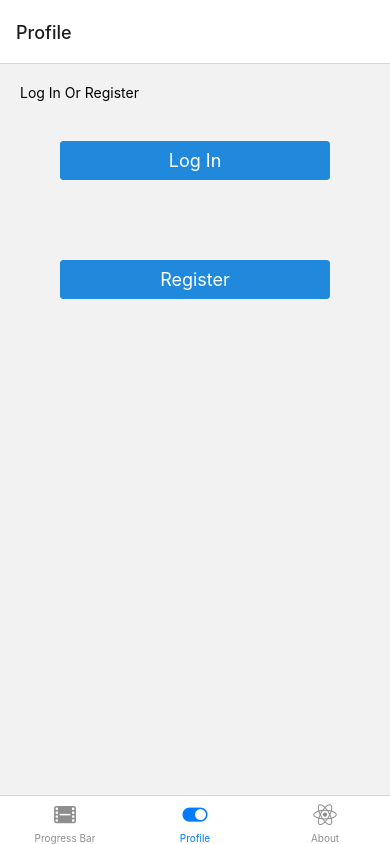
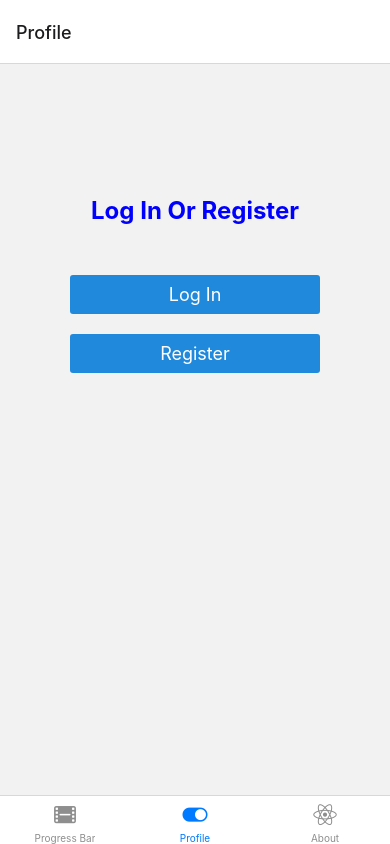
Before and after one commit to ejw773/bfi250-mobile, a React Native app: screen /Profile in a window 390 px wide. Built offline with nearby package versions, Linux system fonts and the light colour scheme.

Commit message:
home page redirects when no JWT is found

```diff
--- /dev/null
+++ b/src/components/PleaseLoginComponent.js
@@ -0,0 +1,32 @@
+import React from 'react';
+import { StyleSheet, Text, View } from 'react-native';
+import { Button } from 'react-native-elements';
+import { masterColor } from '../globalSettings/color';
+
+function PleaseLogin({ navigation }) {
+  return (
+    <View style={styles.loadingView}>
+      <Text style={styles.loadingText}>Please Log In</Text>
+      <Button
+        title='Login Page'
+        onPress={() => navigation.navigate('Profile')}
+      />
+    </View>
+  );
+}
+
+const styles = StyleSheet.create({
+  loadingView: {
+    alignItems: 'center',
+    justifyContent: 'center',
+    flex: 1,
+  },
+  loadingText: {
+    color: masterColor,
+    fontSize: 24,
+    fontWeight: 'bold',
+    margin: 20,
+  },
+});
+
+export default PleaseLogin;
--- a/src/components/auth/AuthModal.js
+++ b/src/components/auth/AuthModal.js
@@ -1,23 +1,15 @@
-import React, { useState, useEffect } from 'react';
-import { useDispatch, useSelector } from 'react-redux';
-import { View, StyleSheet, Text, Modal } from 'react-native';
-import { Input, Button, CheckBox } from 'react-native-elements';
-import * as SecureStore from 'expo-secure-store';
-import { masterColor } from '../../globalSettings/color';
-import { login } from '../../redux/actions/auth';
+import React, { useState } from 'react';
+import { useDispatch } from 'react-redux';
+import { View, StyleSheet, Text } from 'react-native';
+import { Button } from 'react-native-elements';
 import { clearMessage } from '../../redux/actions/message';
 import LoginModal from './LoginModal';
 import RegisterModal from './RegisterModal';
+import { masterColor } from '../../globalSettings/color';
 
 const AuthModal = () => {
-  const auth = useSelector((state) => state.auth);
   const [showLogin, setShowLogin] = useState(false);
   const [showRegister, setShowRegister] = useState(false);
-
-  const [name, setName] = useState('');
-  const [password, setPassword] = useState('');
-  const [email, setEmail] = useState('');
-  const [remember, setRemember] = useState(false);
 
   const dispatch = useDispatch();
 
@@ -32,12 +24,18 @@ const AuthModal = () => {
 
   return (
     <View style={styles.container}>
-      <Text>Log In Or Register</Text>
-      <View style={styles.formButton}>
-        <Button onPress={() => toggleLogin()} title='Log In' />
-      </View>
-      <View style={styles.formButton}>
-        <Button onPress={() => toggleRegister()} title='Register' />
+      <Text style={styles.loginText}>Log In Or Register</Text>
+      <View style={styles.formButtonGroup}>
+        <Button
+          style={styles.formButton}
+          onPress={() => toggleLogin()}
+          title='Log In'
+        />
+        <Button
+          style={styles.formButton}
+          onPress={() => toggleRegister()}
+          title='Register'
+        />
       </View>
       <LoginModal showLogin={showLogin} toggleLogin={toggleLogin} />
       <RegisterModal
@@ -52,6 +50,7 @@ const styles = StyleSheet.create({
   container: {
     justifyContent: 'center',
     margin: 20,
+    flex: 1,
   },
   formIcon: {
     marginRight: 10,
@@ -63,8 +62,17 @@ const styles = StyleSheet.create({
     margin: 10,
     backgroundColor: null,
   },
+  formButtonGroup: {
+    margin: 40,
+  },
   formButton: {
-    margin: 40,
+    margin: 10,
+  },
+  loginText: {
+    color: masterColor,
+    fontSize: 24,
+    fontWeight: 'bold',
+    textAlign: 'center',
   },
 });
 
--- a/src/components/auth/LoginModal.js
+++ b/src/components/auth/LoginModal.js
@@ -15,7 +15,6 @@ const LoginModal = ({ showLogin, toggleLogin }) => {
   const handleLogin = async () => {
     try {
       const response = await dispatch(login(email, password));
-      toggleLogin();
     } catch (error) {
       console.log(error);
     }
--- a/src/components/auth/RegisterModal.js
+++ b/src/components/auth/RegisterModal.js
@@ -16,9 +16,7 @@ const LoginModal = ({ showRegister, toggleRegister }) => {
   const dispatch = useDispatch();
 
   const handleRegister = () => {
-    dispatch(register(name, email, password)).then(() => {
-      toggleRegister();
-    });
+    dispatch(register(name, email, password));
   };
 
   return (
@@ -53,13 +51,6 @@ const LoginModal = ({ showRegister, toggleRegister }) => {
             leftIconContainerStyle={styles.formIcon}
             secureTextEntry={true}
           />
-          {/* <CheckBox
-                title='Remember Me'
-                center
-                checked={remember}
-                onPress={() => setRemember(!remember)}
-                containerStyle={styles.formCheckbox}
-            /> */}
           <View style={styles.formButton}>
             <Button
               style={styles.formButton}
--- a/src/screens/HomeScreen.js
+++ b/src/screens/HomeScreen.js
@@ -1,11 +1,12 @@
 import React, { useState, useEffect } from 'react';
 import { useSelector, useDispatch } from 'react-redux';
-import { View } from 'react-native';
+import { View, Text } from 'react-native';
 import getFilms from '../redux/actions/films';
 import { getSeenStatus } from '../redux/actions/seen_status_actions';
 import ProgressBar from '../components/ProgressBar/ProgressBar';
 import RenderCards from '../components/RenderCards';
 import Loading from '../components/LoadingComponent';
+import PleaseLogin from '../components/PleaseLoginComponent';
 
 // import { Redirect } from 'react-router-dom'; -- look for alternative
 
@@ -39,7 +40,11 @@ const Home = ({ navigation }) => {
   const seenStatusSlice = useSelector((state) => state?.seenStatus);
   const [seenStatus, setSeenStatus] = useState(seenStatusSlice?.seenStatus);
   useEffect(() => {
-    setSeenStatus(seenStatusSlice?.seenStatus);
+    try {
+      setSeenStatus(seenStatusSlice?.seenStatus);
+    } catch (e) {
+      console.log(e);
+    }
   }, [seenStatusSlice]);
   useEffect(() => {
     dispatch(getSeenStatus());
@@ -96,22 +101,10 @@ const Home = ({ navigation }) => {
 
   if (!films) {
     return <Loading />;
+  } else if (!user.user.token) {
+    navigation.navigate('Profile');
+    return <PleaseLogin navigation={navigation} />;
   } else {
-    if (films.length > 0) {
-      // totalFilms = films.length
-      // totalSeen = films.filter(film => seenStatus[film.imdbID]===true).length;
-      // totalSkipped = films.filter(film => seenStatus[film.imdbID]===false).length;
-      // totalUnseen = films.filter(film => typeof (seenStatus[film.imdbID])!=='boolean').length;
-    }
-
-    // const showTheseFilms = showSet.showSet;
-    // const titlesToSearch = films.filter(film => film.title.toLowerCase().includes(searchTitle.toLowerCase()))
-    // const filmsSeen = titlesToSearch.filter(film => seenStatus[film.imdbID]===true);
-    // const filmsSkipped = titlesToSearch.filter(film => seenStatus[film.imdbID]===false);
-    // const filmsToSee = titlesToSearch.filter(film => typeof (seenStatus[film.imdbID])!=='boolean');
-
-    // Perhaps some code to redirect if not logged in?
-
     return (
       <View style={{ flex: 1 }}>
         <ProgressBar
```
